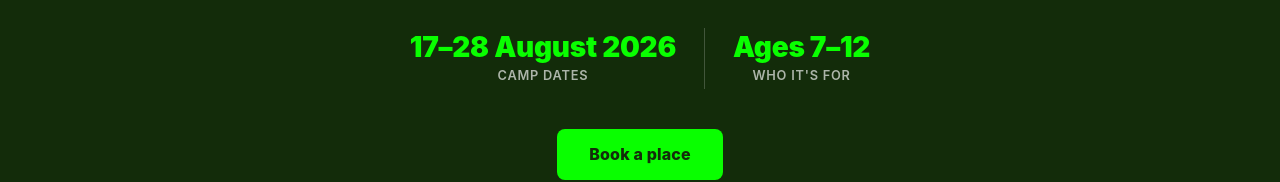
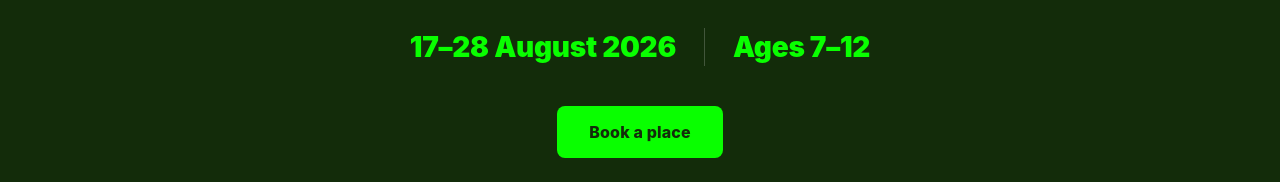
Before and after one commit to Nickidean/MDC, a React (Vite) app: page /site in a window 1280 px wide. Shown: the part 338-520 px from the top of the page. Built offline with nearby package versions, Linux system fonts and the light colour scheme; no server answers; the database is empty.

Commit message:
Remove 'Camp dates' / 'Who it's for' labels from hero stats, keep just the values
Co-Authored-By: Claude Sonnet 4.6 <noreply@anthropic.com>
Claude-Session: https://claude.ai/code/session_017WZ7pGU9skYkCT8QPEWt2K

```diff
--- a/src/pages/PublicSite.jsx
+++ b/src/pages/PublicSite.jsx
@@ -163,12 +163,10 @@ export default function PublicSite() {
           <div className="hero-snapshot">
             <div className="hero-snapshot-item">
               <div className="hero-snapshot-value">17–28 August 2026</div>
-              <div className="hero-snapshot-label">Camp dates</div>
             </div>
             <div className="hero-snapshot-divider" />
             <div className="hero-snapshot-item">
               <div className="hero-snapshot-value">Ages 7–12</div>
-              <div className="hero-snapshot-label">Who it's for</div>
             </div>
           </div>
           <a href={CFK_URL} target="_blank" rel="noopener noreferrer" className="btn btn-hero">Book a place</a>
```
